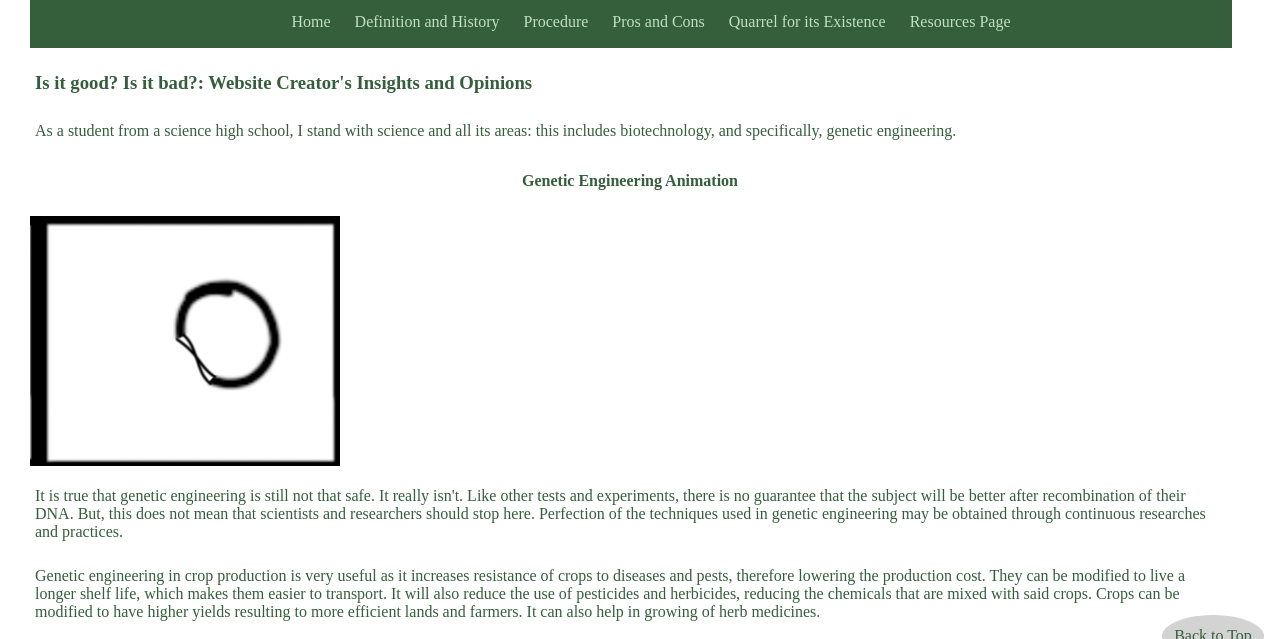
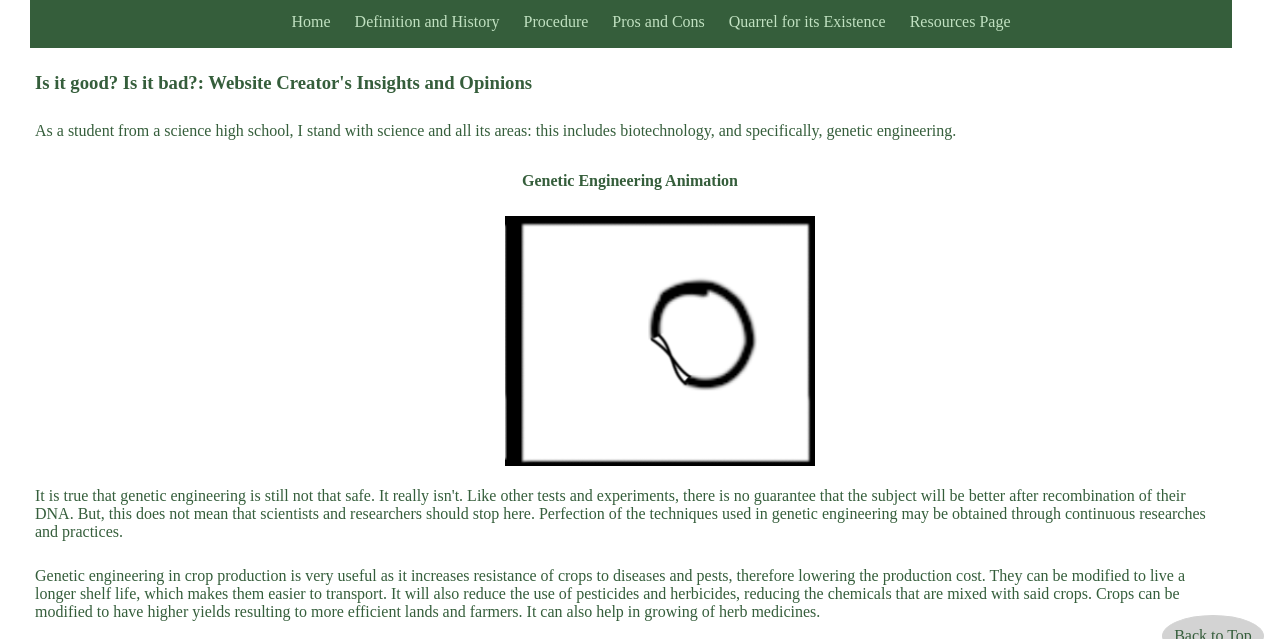
Before and after one commit to SamAndan/SamAndan.github.io, a plain HTML site: page htdocs/page4.html in a window 1280 px wide. Shown: the part 127-766 px from the top of the page. Drawn offline with Linux system fonts and the light colour scheme.

Commit message:
Update destinationpages.css

```diff
--- a/css/destinationpages.css
+++ b/css/destinationpages.css
@@ -172,14 +172,14 @@ section#imgandlink1 > a:active {
 }
 
 /*page 2*/
-section#page2files {
-	text-align: center;
-}
 section#video2 {
 	display: inline;
 }
 aside#page2 {
 	display: inline;
+}
+section#page2files {
+	text-align: center;
 }
 table#page2 {
 	width: 1200px;
@@ -211,6 +211,10 @@ section#opinion {
 aside#page4 {
 	text-align: center;
 }
+aside#page4 > div.animation {
+	margin-left: 475px;
+}
+
 /*resources page*/
 li > span {
 	font-style: italic;
```
